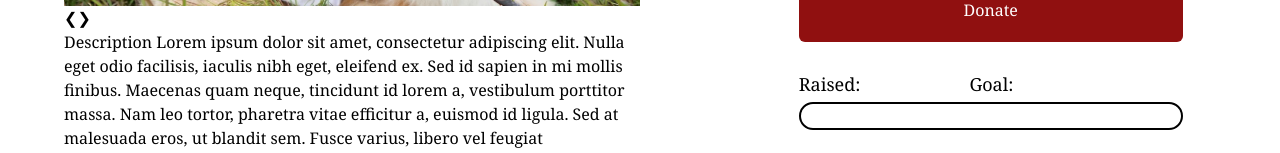
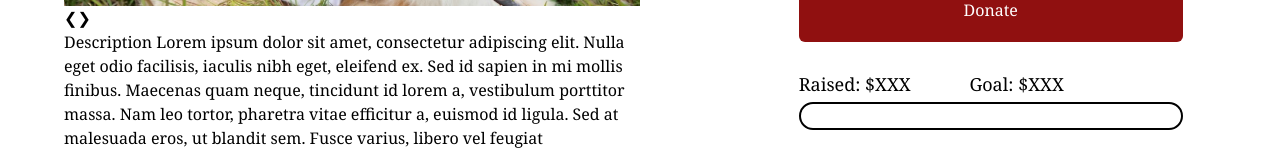
Before and after one commit to aggie-coding-club/CrowdFundingPlatform, a Next.js app in the folder frontend/: page /Campaigns/1 in a window 1280 px wide. Shown: the part 398-551 px from the top of the page. Built offline with nearby package versions, Linux system fonts and the light colour scheme.

Commit message:
More dynamic stuff

```diff
--- a/frontend/app/Campaigns/[IndividualCampaign]/page.js
+++ b/frontend/app/Campaigns/[IndividualCampaign]/page.js
@@ -85,8 +85,16 @@ export default async function IndividualCampaign(props) {
                         </button>
 
                         <div className="flex py-1">
-                            <p className="w-1/3 text-lg">Raised: </p>
-                            <p className="w-1/2 text-lg">Goal: </p>
+                            {
+                                useDatabase
+                                    ? <p className="w-1/3 text-lg">Raised: ${data.raised}</p>
+                                    : <p className="w-1/3 text-lg">Raised: $XXX</p>
+                            }
+                            {
+                                useDatabase
+                                    ?  <p className="w-1/2 text-lg">Goal: ${data.target}</p>
+                                    :  <p className="w-1/2 text-lg">Goal: $XXX</p>
+                            }
                         </div>
                         <div className="bg-white rounded-full border-black border-2 w-3/4 h-7"></div>
 
```
Lines whose indentation alone changed are shown as unchanged.
